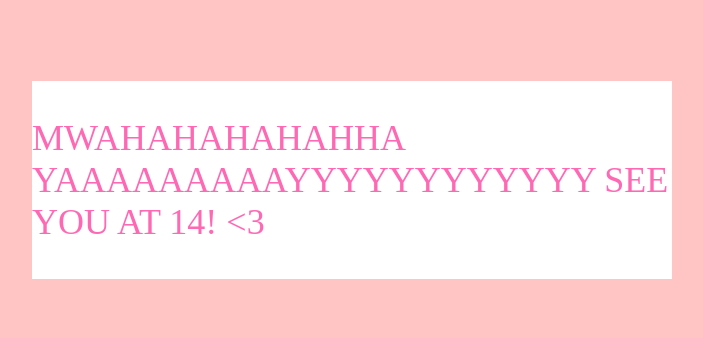
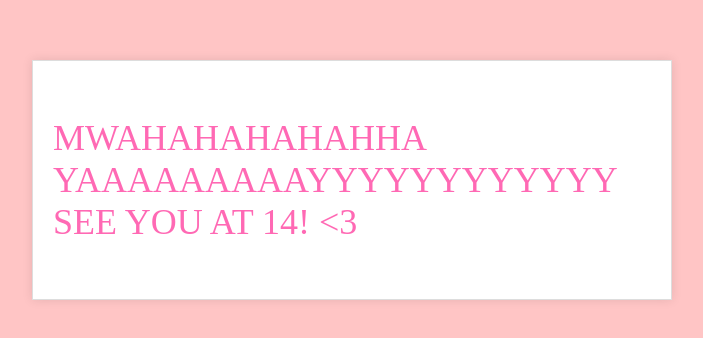
Before and after one commit to KyleSanDiego/chiaaboss, a plain HTML site: page popup.html in a window 1280 px wide. Shown: the part 220-558 px from the top of the page, without its empty margins (288-991 px from the left). Drawn offline with Linux system fonts and the light colour scheme.

Commit message:
Update popup.html

```diff
--- a/popup.html
+++ b/popup.html
@@ -12,10 +12,10 @@ position: absolute;
 left: 50%;
 top: 50%;
 transform: translate(-50%, -50%);
-background-color: #FFFFFF; /* White background /
+background-color: #FFFFFF; /* White background */
 padding: 20px;
-border: 1px solid #DDDDDD; / Gray border /
-box-shadow: 0 0 10px rgba(0, 0, 0, 0.1); / Shadow outline */
+border: 1px solid #DDDDDD; /* Gray border */
+box-shadow: 0 0 10px rgba(0, 0, 0, 0.1); /* Shadow outline */
 }
 
 #message {
```
